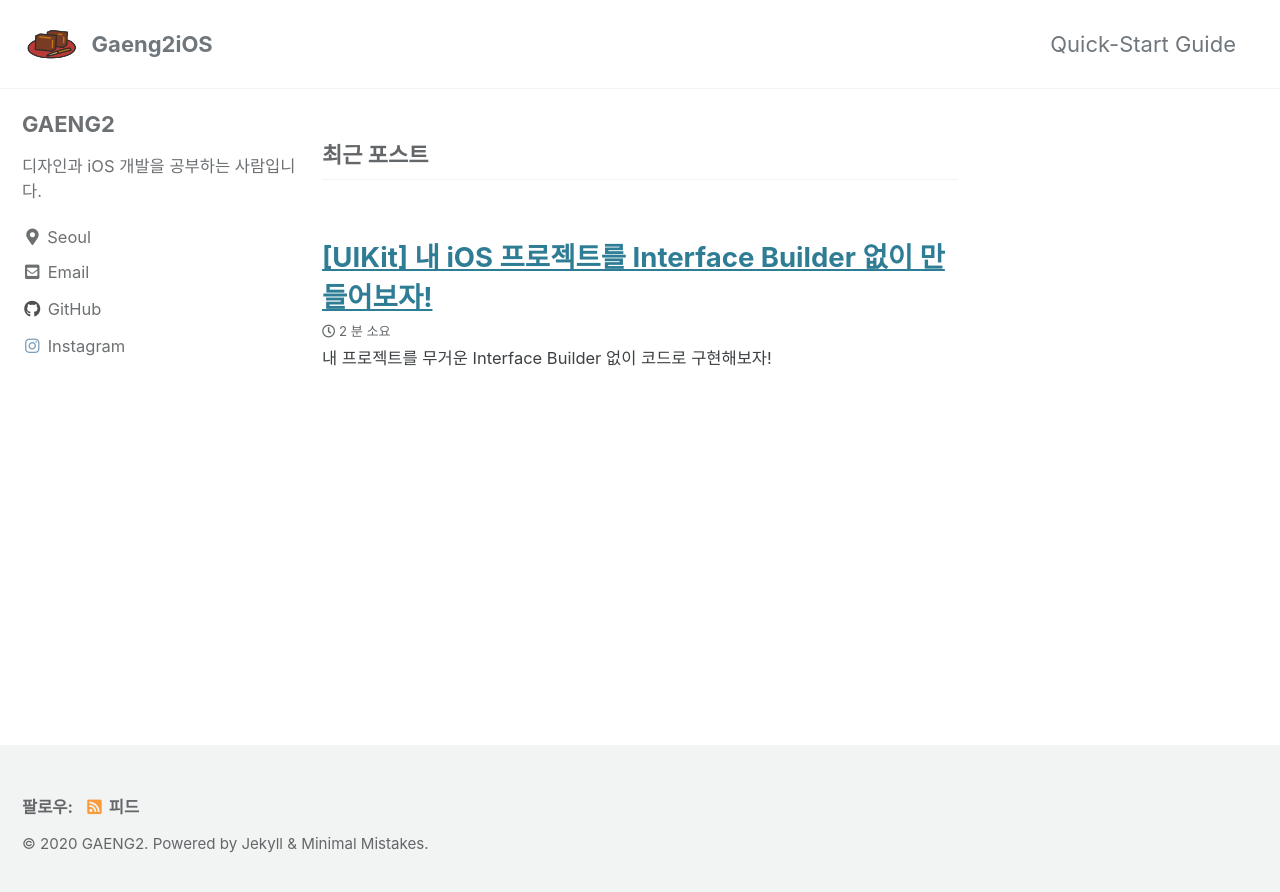
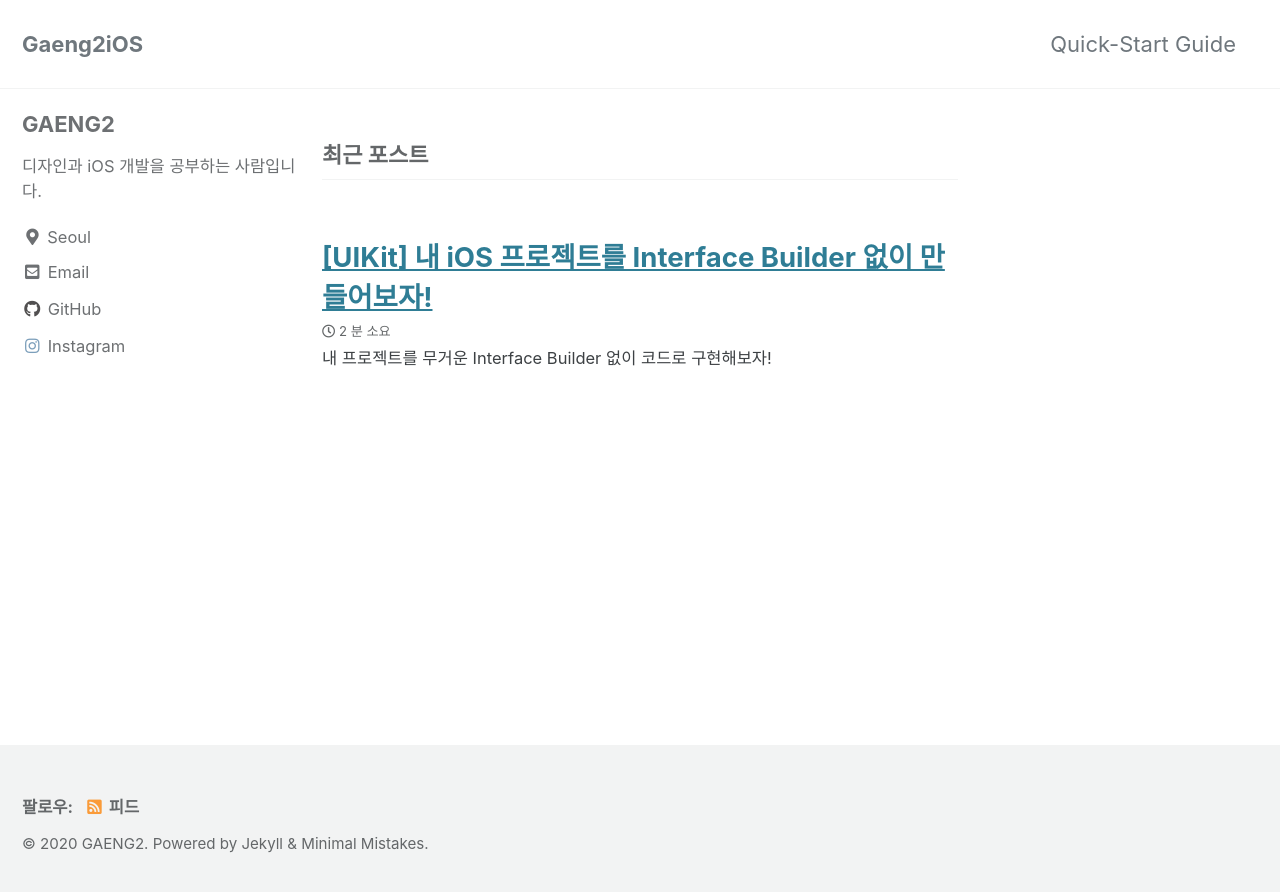
Before and after one commit to gaeng2y/gaeng2y.github.io, a Jekyll site: the page built from index.html, in a window 1280 px wide. Shown: the top 892 px of the page. Built offline with Jekyll 4.4.1, drawn with Linux system fonts in a browser that asks for light colours; cached includes are drawn as plain includes; the list of posts is cut into pages by our own code.

Commit message:
info change

```diff
--- a/_config.yml
+++ b/_config.yml
@@ -24,8 +24,8 @@ description              : "디자인과 iOS 개발을 공부하는 사람입니
 url                      : "https://g4eng.github.io"
 baseurl                  : # the subpath of your site, e.g. "/blog"
 repository               : "g4eng/g4eng.github.io"
-teaser                   : "/assets/images/Macintosh_128k_transparency.png"
-logo                     : "/assets/images/gaeng-removebg.png"
+teaser                   : "/assets/images/memoji.png"
+logo                     : #"/assets/images/gaeng-removebg.png"
 masthead_title           : # overrides the website title displayed in the masthead, use " " for no title
 # breadcrumbs            : false # true, false (default)
 words_per_minute         : 200
@@ -75,7 +75,7 @@ facebook:
   username               :
   app_id                 :
   publisher              :
-og_image                 : # Open Graph/Twitter default site image
+og_image                 : "assets/images/memoji.png"
 # For specifying social profiles
 # - https://developers.google.com/structured-data/customize/social-profiles
 social:
```
Also changed, not shown: assets/images/Macintosh_128k_transparency.png (deleted), assets/images/memoji.png (added), 6 other files.
